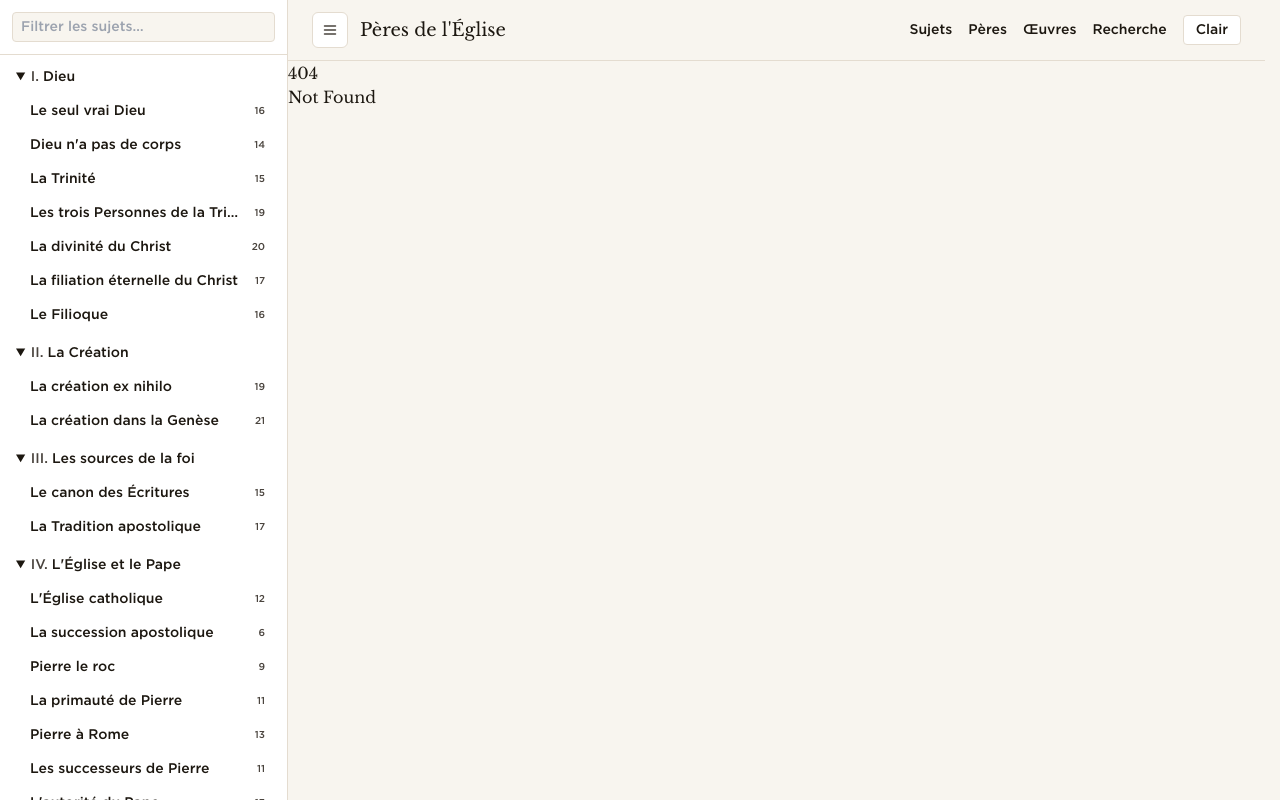
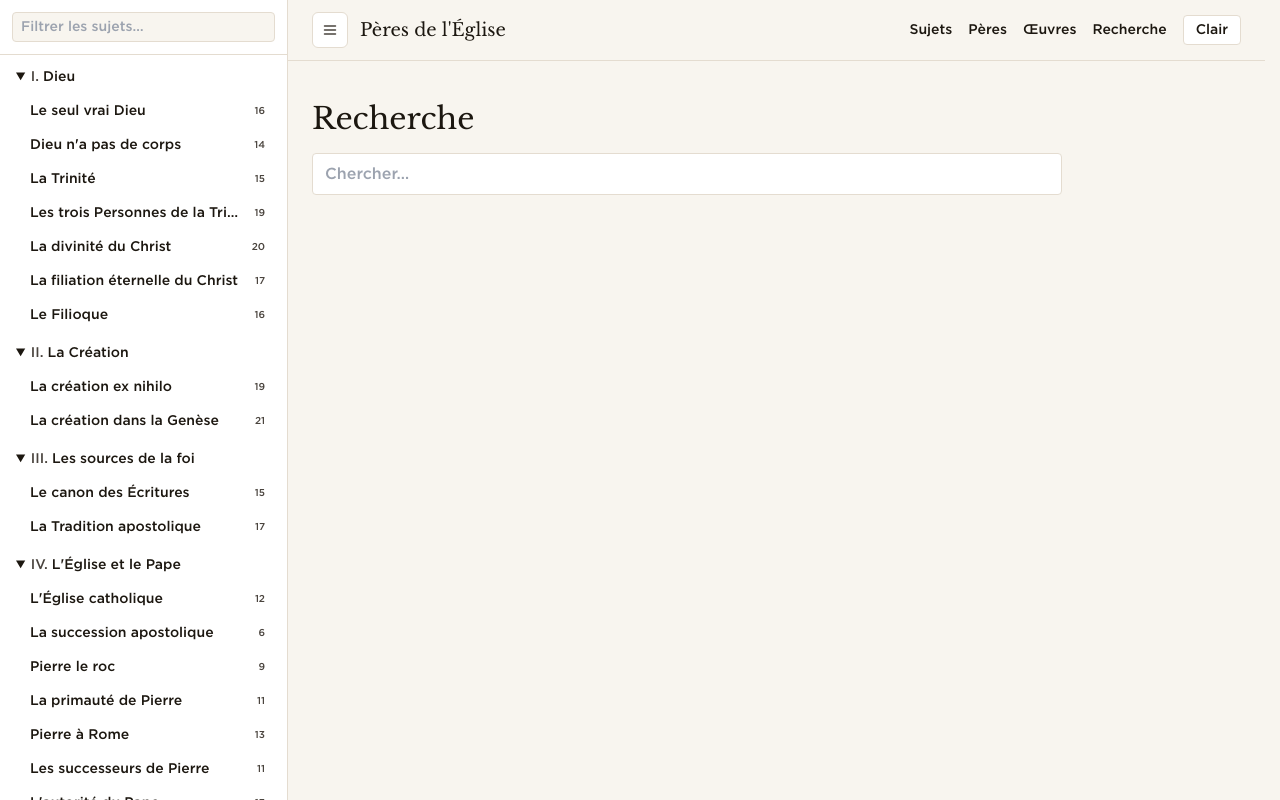
Before and after one commit to janvier-s/traditionapostolique, a SvelteKit app: page /recherche in a window 1280 px wide. Before the commit this address had no page. Built offline with nearby package versions, Linux system fonts and the light colour scheme.

Commit message:
feat: /recherche page with client-side minisearch

```diff
--- /dev/null
+++ b/src/routes/recherche/+page.svelte
@@ -0,0 +1,63 @@
+<script lang="ts">
+	import MiniSearch from 'minisearch';
+	import { untrack } from 'svelte';
+	import { page } from '$app/state';
+	const { data } = $props();
+
+	function buildIndex(json: unknown) {
+		return MiniSearch.loadJSON<{ type: string; title: string; slug: string }>(
+			JSON.stringify(json),
+			{
+				fields: ['title', 'body'],
+				storeFields: ['type', 'title', 'slug']
+			}
+		);
+	}
+
+	const ms = untrack(() => buildIndex(data.indexJson));
+
+	let q = $state(page.url.searchParams.get('q') ?? '');
+	const results = $derived(
+		q.trim()
+			? ms.search(q, { prefix: true, fuzzy: 0.2, boost: { title: 2 } }).slice(0, 50)
+			: []
+	);
+
+	const PATH: Record<string, (slug: string) => string> = {
+		quote: (slug) => `/citation/${slug.replace(/^citation-/, '')}`,
+		author: (slug) => `/peres/${slug}`,
+		work: (slug) => `/oeuvres/${slug}`,
+		topic: (slug) => `/sujets/${slug}`
+	};
+
+	function href(r: Record<string, unknown>): string {
+		const type = String(r.type);
+		const slug = String(r.slug);
+		return PATH[type]?.(slug) ?? '/';
+	}
+</script>
+
+<section class="px-6 py-10">
+	<h1 class="font-heading text-3xl">Recherche</h1>
+	<input
+		type="search"
+		bind:value={q}
+		placeholder="Chercher…"
+		class="mt-4 w-full max-w-reader rounded border border-border bg-panel px-3 py-2 font-ui"
+	/>
+
+	{#if q.trim() && results.length === 0}
+		<p class="mt-6 italic text-muted">Aucun résultat.</p>
+	{/if}
+
+	<ul class="mt-6 space-y-2">
+		{#each results as r (r.id)}
+			<li>
+				<a href={href(r)} class="block rounded border border-border bg-panel p-3 hover:border-accent">
+					<span class="font-ui text-xs uppercase text-muted">{r.type}</span>
+					<span class="ml-2 font-heading">{r.title}</span>
+				</a>
+			</li>
+		{/each}
+	</ul>
+</section>
--- /dev/null
+++ b/src/routes/recherche/+page.ts
@@ -0,0 +1,6 @@
+export const ssr = false;
+export async function load({ fetch }) {
+	const res = await fetch('/data/search-index.json');
+	const json = await res.json();
+	return { indexJson: json };
+}
```
